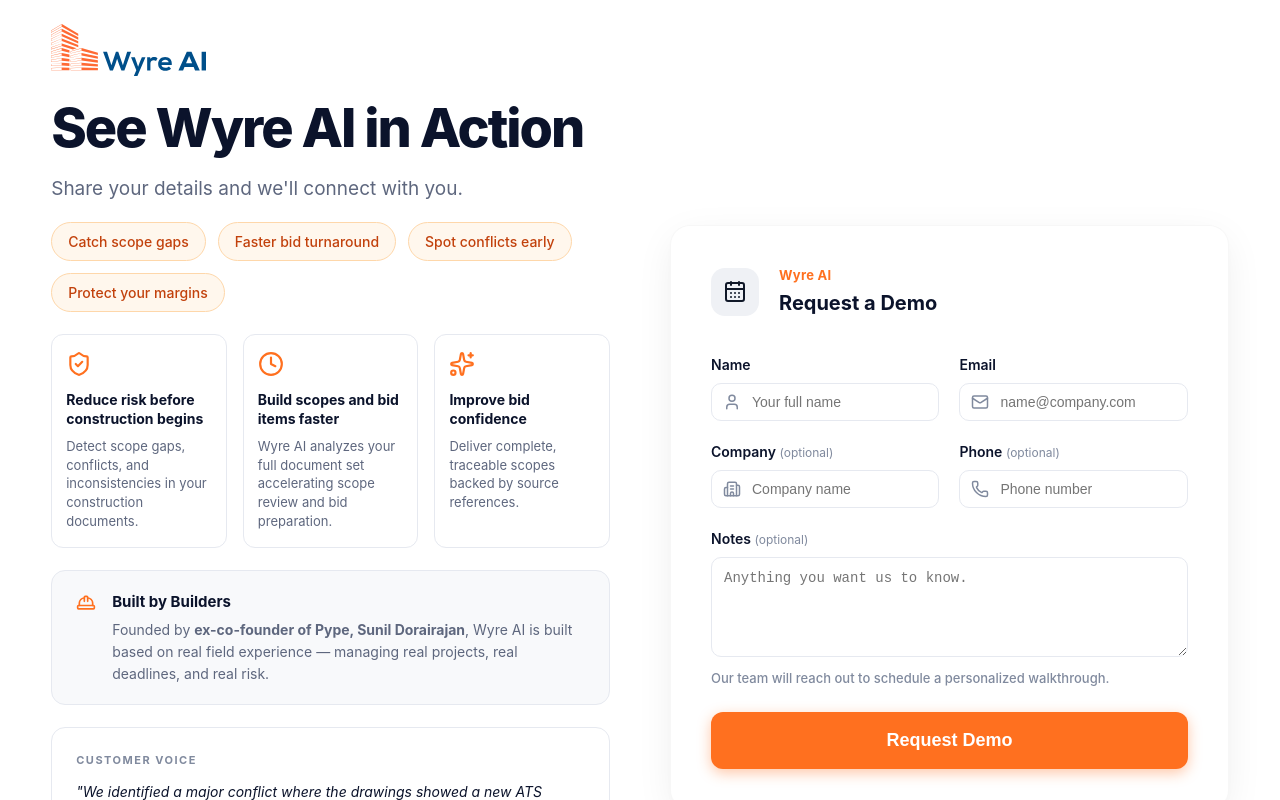
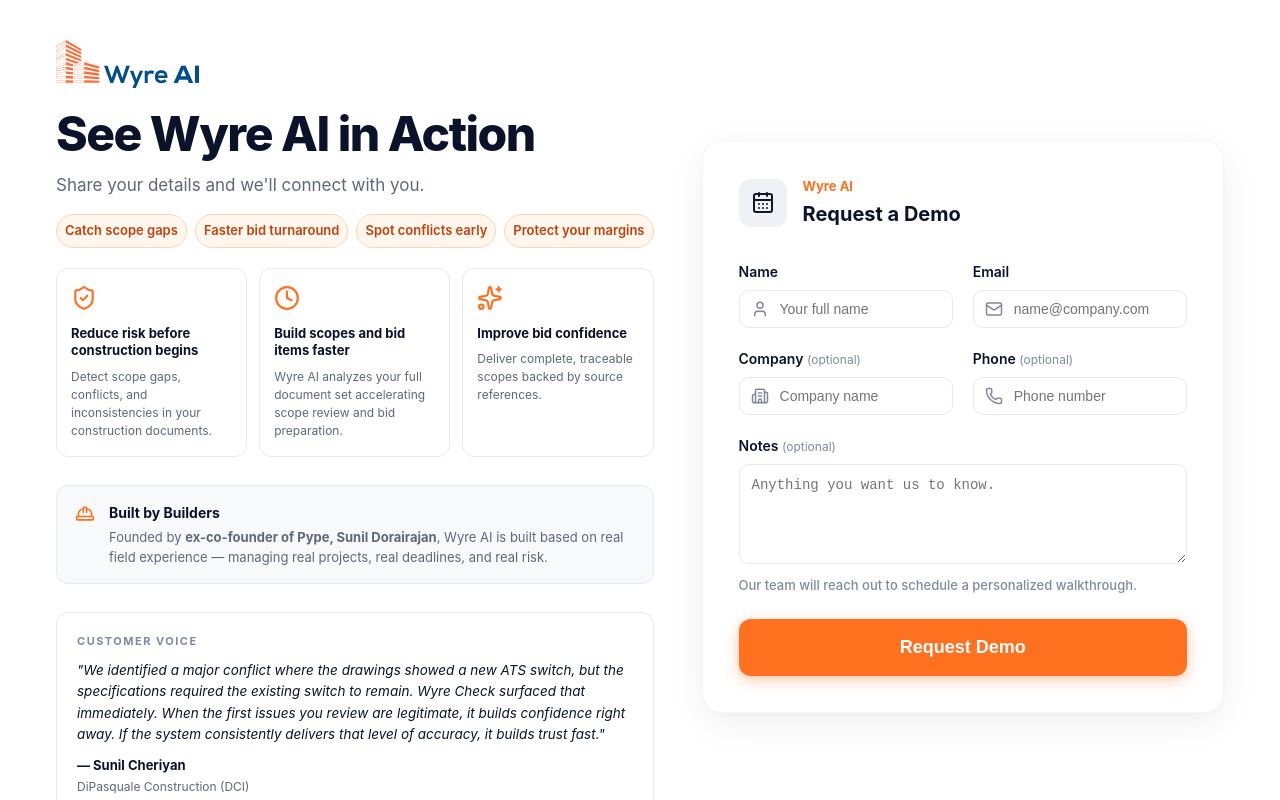
Before and after one commit to Aman-Dhiman-08/APC-conference-demo, a React (Vite) app: page /v3 in a window 1280 px wide. Shown: the top 800 px of the page. Built offline with nearby package versions, Linux system fonts and the light colour scheme.

Commit message:
fixed pills

```diff
--- a/src/components/DemoPageV3.css
+++ b/src/components/DemoPageV3.css
@@ -1,105 +1,272 @@
-/* V3-specific overrides on top of DemoPage.css */
-
-.v3 .logo-img {
-  height: 52px;
+/* ── V3 Page ─────────────────────────────────────────── */
+.v3-page {
+  min-height: 100vh;
+  background: white;
+  padding: 40px 56px;
 }
 
-/* Tighter overall section spacing */
-.v3 .left-content {
-  gap: 22px;
+.v3-layout {
+  width: 100%;
+  display: grid;
+  grid-template-columns: 1fr 1fr;
+  gap: 48px;
+  align-items: start;
 }
 
-.v3 .demo-container {
-  align-items: center;
-  padding-top: 24px;
-  padding-bottom: 24px;
+/* ── Left column ─────────────────────────────────────── */
+.v3-left {
+  display: flex;
+  flex-direction: column;
+  gap: 20px;
 }
 
-.v3 .subtitle {
-  margin-top: -4px;
-  margin-bottom: -4px;
+.v3-logo {
+  height: 48px;
+  width: auto;
 }
 
-.v3 .pills-container {
-  margin-top: 0;
+/* Title */
+.v3-left .title {
+  font-size: 48px;
+  font-weight: 800;
+  line-height: 1.1;
+  letter-spacing: -1.5px;
+  color: #0B132B;
+  margin: 0;
 }
 
-.v3 .benefits-grid {
-  margin-top: 0;
+/* Subtitle sits tight under title */
+.v3-left .subtitle {
+  font-size: 17px;
+  color: #5E677E;
+  margin: -8px 0 0;
 }
 
-.v3 .built-by-builders {
-  margin-top: 0;
+/* Pills — all orange */
+.v3-left .pills-container {
+  display: flex;
+  flex-wrap: nowrap;
+  gap: 8px;
+  margin-top: -4px;
 }
 
-.v3 .testimonial-section {
-  margin-top: 0;
+.v3-left .pill {
+  flex: 1;
+  text-align: center;
+  padding: 6px 8px;
+  border-radius: 100px;
+  font-size: 13px;
+  font-weight: 600;
+  background: #FFF7ED;
+  border: 1px solid #FED7AA;
+  color: #C2410C;
+  white-space: nowrap;
 }
 
-/* All pills use same orange style */
-.v3 .pill {
-  background: #FFF7ED;
-  border-color: #FED7AA;
-  color: #C2410C;
+/* 3 feature cards */
+.v3-left .benefits-grid {
+  display: grid;
+  grid-template-columns: repeat(3, 1fr);
+  gap: 12px;
+  margin: 0;
 }
 
-/* Benefit cards */
-.v3 .benefit-card {
+.v3-left .benefit-card {
+  padding: 16px 14px;
+  border-radius: 12px;
+  border: 1px solid #E6E9F0;
+  display: flex;
+  flex-direction: column;
   gap: 8px;
-  padding: 16px 14px;
+  background: #ffffff;
+  transition: transform 0.2s, border-color 0.2s, box-shadow 0.2s;
 }
 
-.v3 .icon-wrapper {
-  color: var(--primary);
+.v3-left .benefit-card:hover {
+  transform: translateY(-3px);
+  border-color: #FF701F;
+  box-shadow: 0 8px 16px rgba(0,0,0,0.06);
 }
 
-.v3 .benefit-card h3 {
+.v3-left .icon-wrapper {
+  color: #FF701F;
+}
+
+.v3-left .benefit-card h3 {
+  font-size: 13px;
+  font-weight: 700;
+  line-height: 1.35;
+  color: #0B132B;
+}
+
+.v3-left .benefit-card p {
+  font-size: 12px;
+  color: #5E677E;
+  line-height: 1.5;
+}
+
+/* Built by Builders */
+.v3-left .built-by-builders {
+  display: flex;
+  gap: 14px;
+  align-items: flex-start;
+  background: #f8f9fb;
+  border: 1px solid #E6E9F0;
+  border-radius: 12px;
+  padding: 16px 18px;
+}
+
+.v3-left .builders-icon-wrap {
+  color: #FF701F;
+  flex-shrink: 0;
+  margin-top: 2px;
+}
+
+.v3-left .builders-title {
   font-size: 14px;
   font-weight: 700;
-  line-height: 1.35;
+  color: #0B132B;
+  margin-bottom: 4px;
 }
 
-.v3 .benefit-card p {
+.v3-left .builders-desc {
   font-size: 13px;
-  color: var(--text-muted);
-  line-height: 1.45;
+  color: #5E677E;
+  line-height: 1.55;
 }
 
-/* Form header Wyre AI label */
-.v3 .header-text p {
-  font-size: 13px;
-  font-weight: 700;
-  color: var(--primary);
-  letter-spacing: 0.3px;
+/* Testimonials */
+.v3-left .testimonial-section {
+  background: white;
+  border: 1px solid #E6E9F0;
+  border-radius: 12px;
+  padding: 20px;
 }
 
-/* Testimonial attribution */
+.testimonial-label {
+  font-size: 11px;
+  font-weight: 700;
+  letter-spacing: 1.5px;
+  color: #808A9E;
+  margin-bottom: 10px;
+}
+
+.testimonial-fade {
+  animation: tfade 0.4s ease;
+}
+
+@keyframes tfade {
+  from { opacity: 0; transform: translateY(5px); }
+  to   { opacity: 1; transform: translateY(0); }
+}
+
+.testimonial-quote {
+  font-size: 13.5px;
+  color: #0B132B;
+  line-height: 1.6;
+  font-style: italic;
+}
+
 .testimonial-person {
   font-size: 13px;
   font-weight: 700;
-  color: var(--text-main);
+  color: #0B132B;
   margin-top: 10px;
 }
 
 .testimonial-org {
   font-size: 12px;
-  color: var(--text-muted);
+  color: #5E677E;
   margin-top: 2px;
 }
 
 .testimonial-product {
   font-size: 12px;
-  color: var(--primary);
+  color: #FF701F;
+  font-weight: 500;
   margin-top: 2px;
-  font-weight: 500;
 }
 
-/* Dynamic testimonial fade */
-.testimonial-fade {
-  animation: tfade 0.4s ease;
+.testimonial-dots {
+  display: flex;
+  gap: 6px;
+  margin-top: 14px;
 }
 
-@keyframes tfade {
-  from { opacity: 0; transform: translateY(6px); }
-  to   { opacity: 1; transform: translateY(0); }
+.testimonial-dot {
+  width: 7px;
+  height: 7px;
+  border-radius: 50%;
+  border: none;
+  background: #E6E9F0;
+  cursor: pointer;
+  padding: 0;
+  transition: background 0.2s;
 }
+
+.testimonial-dot.active {
+  background: #FF701F;
+}
+
+/* ── Right column — form sticky center ───────────────── */
+.v3-right {
+  display: flex;
+  align-items: center;
+  justify-content: center;
+  position: sticky;
+  top: 140px;
+}
+
+.v3-right .form-card {
+  width: 100%;
+  background: white;
+  border-radius: 20px;
+  padding: 36px;
+  box-shadow: 0 10px 40px -5px rgba(0,0,0,0.08), 0 4px 12px -2px rgba(0,0,0,0.03);
+  border: 1px solid rgba(0,0,0,0.04);
+  display: flex;
+  flex-direction: column;
+  gap: 24px;
+}
+
+.v3-right .form-header {
+  display: flex;
+  align-items: center;
+  gap: 16px;
+}
+
+.v3-right .header-icon {
+  background: #eff1f5;
+  padding: 12px;
+  border-radius: 12px;
+  color: #101828;
+  display: flex;
+  align-items: center;
+  justify-content: center;
+}
+
+.v3-right .header-text p {
+  font-size: 13px;
+  font-weight: 700;
+  color: #FF701F;
+  margin-bottom: 2px;
+}
+
+.v3-right .header-text h2 {
+  font-size: 20px;
+  font-weight: 700;
+  color: #0B132B;
+}
+
+/* ── Responsive ──────────────────────────────────────── */
+@media (max-width: 900px) {
+  .v3-layout {
+    grid-template-columns: 1fr;
+    gap: 32px;
+  }
+
+  .v3-page {
+    padding: 32px 5%;
+    align-items: flex-start;
+  }
+}
--- a/src/components/DemoPageV3.jsx
+++ b/src/components/DemoPageV3.jsx
@@ -104,18 +104,17 @@
   };
 
   return (
-    <div className="v3">
-      <div className="demo-container">
-        {/* Left Section */}
-        <div className="left-content">
+    <div className="v3-page">
+      <div className="v3-layout">
+
+        {/* LEFT COLUMN */}
+        <div className="v3-left">
           <a href="https://www.wyreai.io" target="_blank" rel="noopener noreferrer" className="logo-link">
-            <img src={wyreLogoSrc} alt="Wyre AI" className="logo-img" />
+            <img src={wyreLogoSrc} alt="Wyre AI" className="logo-img v3-logo" />
           </a>
 
           <h1 className="title">See Wyre AI in Action</h1>
-          <p className="subtitle">
-            Share your details and we'll connect with you.
-          </p>
+          <p className="subtitle">Share your details and we'll connect with you.</p>
 
           <div className="pills-container">
             <span className="pill">Catch scope gaps</span>
@@ -126,47 +125,35 @@
 
           <div className="benefits-grid">
             <div className="benefit-card">
-              <div className="icon-wrapper">
-                <ShieldCheck size={26} />
-              </div>
+              <div className="icon-wrapper"><ShieldCheck size={26} /></div>
               <h3>Reduce risk before construction begins</h3>
               <p>Detect scope gaps, conflicts, and inconsistencies in your construction documents.</p>
             </div>
-
             <div className="benefit-card">
-              <div className="icon-wrapper">
-                <Clock size={26} />
-              </div>
+              <div className="icon-wrapper"><Clock size={26} /></div>
               <h3>Build scopes and bid items faster</h3>
               <p>Wyre AI analyzes your full document set accelerating scope review and bid preparation.</p>
             </div>
-
             <div className="benefit-card">
-              <div className="icon-wrapper">
-                <Sparkles size={26} />
-              </div>
+              <div className="icon-wrapper"><Sparkles size={26} /></div>
               <h3>Improve bid confidence</h3>
               <p>Deliver complete, traceable scopes backed by source references.</p>
             </div>
           </div>
 
-          {/* Built by Builders */}
           <div className="built-by-builders">
-            <div className="builders-icon-wrap">
-              <HardHat size={20} />
-            </div>
+            <div className="builders-icon-wrap"><HardHat size={20} /></div>
             <div>
               <h3 className="builders-title">Built by Builders</h3>
               <p className="builders-desc">Founded by <strong>ex-co-founder of Pype, Sunil Dorairajan</strong>, Wyre AI is built based on real field experience — managing real projects, real deadlines, and real risk.</p>
             </div>
           </div>
 
-          {/* Testimonials */}
           <Testimonials />
         </div>
 
-        {/* Right Section */}
-        <div className="right-section">
+        {/* RIGHT COLUMN — form centered */}
+        <div className="v3-right">
           <div className="form-card">
             <div className="form-header">
               <div className="header-icon">
@@ -184,14 +171,7 @@
                   <label>Name</label>
                   <div className="input-wrapper">
                     <User className="input-icon" />
-                    <input
-                      name="name"
-                      value={formData.name}
-                      onChange={handleChange}
-                      type="text"
-                      placeholder="Your full name"
-                      required
-                    />
+                    <input name="name" value={formData.name} onChange={handleChange} type="text" placeholder="Your full name" required />
                   </div>
                 </div>
 
@@ -199,14 +179,7 @@
                   <label>Email</label>
                   <div className="input-wrapper">
                     <Mail className="input-icon" />
-                    <input
-                      name="email"
-                      value={formData.email}
-                      onChange={handleChange}
-                      type="email"
-                      placeholder="name@company.com"
-                      required
-                    />
+                    <input name="email" value={formData.email} onChange={handleChange} type="email" placeholder="name@company.com" required />
                   </div>
                 </div>
 
@@ -214,13 +187,7 @@
                   <label>Company <span className="optional-label">(optional)</span></label>
                   <div className="input-wrapper">
                     <Building2 className="input-icon" />
-                    <input
-                      name="company"
-                      value={formData.company}
-                      onChange={handleChange}
-                      type="text"
-                      placeholder="Company name"
-                    />
+                    <input name="company" value={formData.company} onChange={handleChange} type="text" placeholder="Company name" />
                   </div>
                 </div>
 
@@ -228,25 +195,14 @@
                   <label>Phone <span className="optional-label">(optional)</span></label>
                   <div className="input-wrapper">
                     <Phone className="input-icon" />
-                    <input
-                      name="phone"
-                      value={formData.phone}
-                      onChange={handleChange}
-                      type="tel"
-                      placeholder="Phone number"
-                    />
+                    <input name="phone" value={formData.phone} onChange={handleChange} type="tel" placeholder="Phone number" />
                   </div>
                 </div>
               </div>
 
               <div className="field-group" style={{ marginTop: '20px' }}>
                 <label>Notes <span className="optional-label">(optional)</span></label>
-                <textarea
-                  name="notes"
-                  value={formData.notes}
-                  onChange={handleChange}
-                  placeholder="Anything you want us to know."
-                ></textarea>
+                <textarea name="notes" value={formData.notes} onChange={handleChange} placeholder="Anything you want us to know." />
               </div>
 
               <p className="footer-text" style={{ marginTop: '12px' }}>
@@ -275,6 +231,7 @@
             </form>
           </div>
         </div>
+
       </div>
     </div>
   );
```
